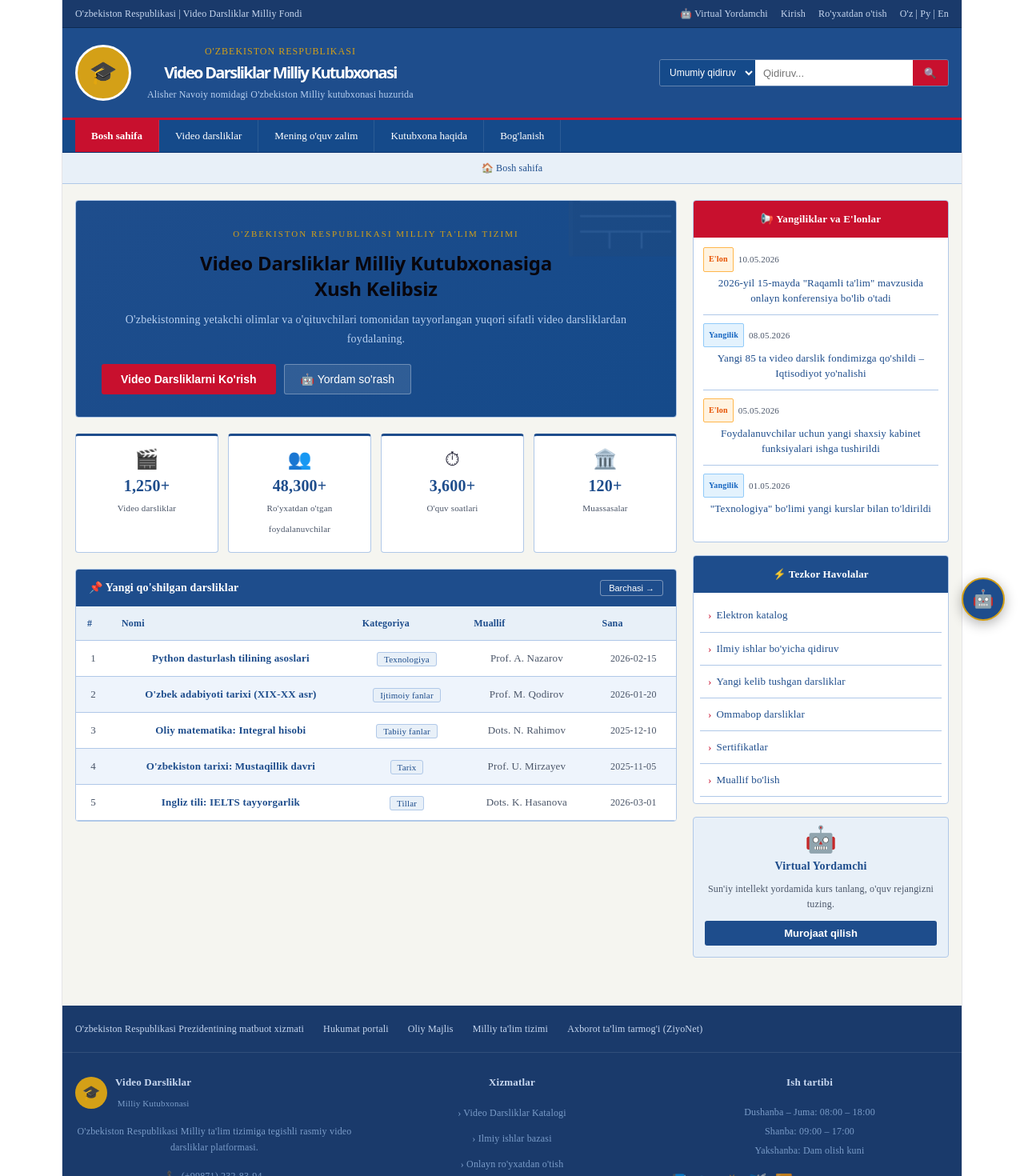
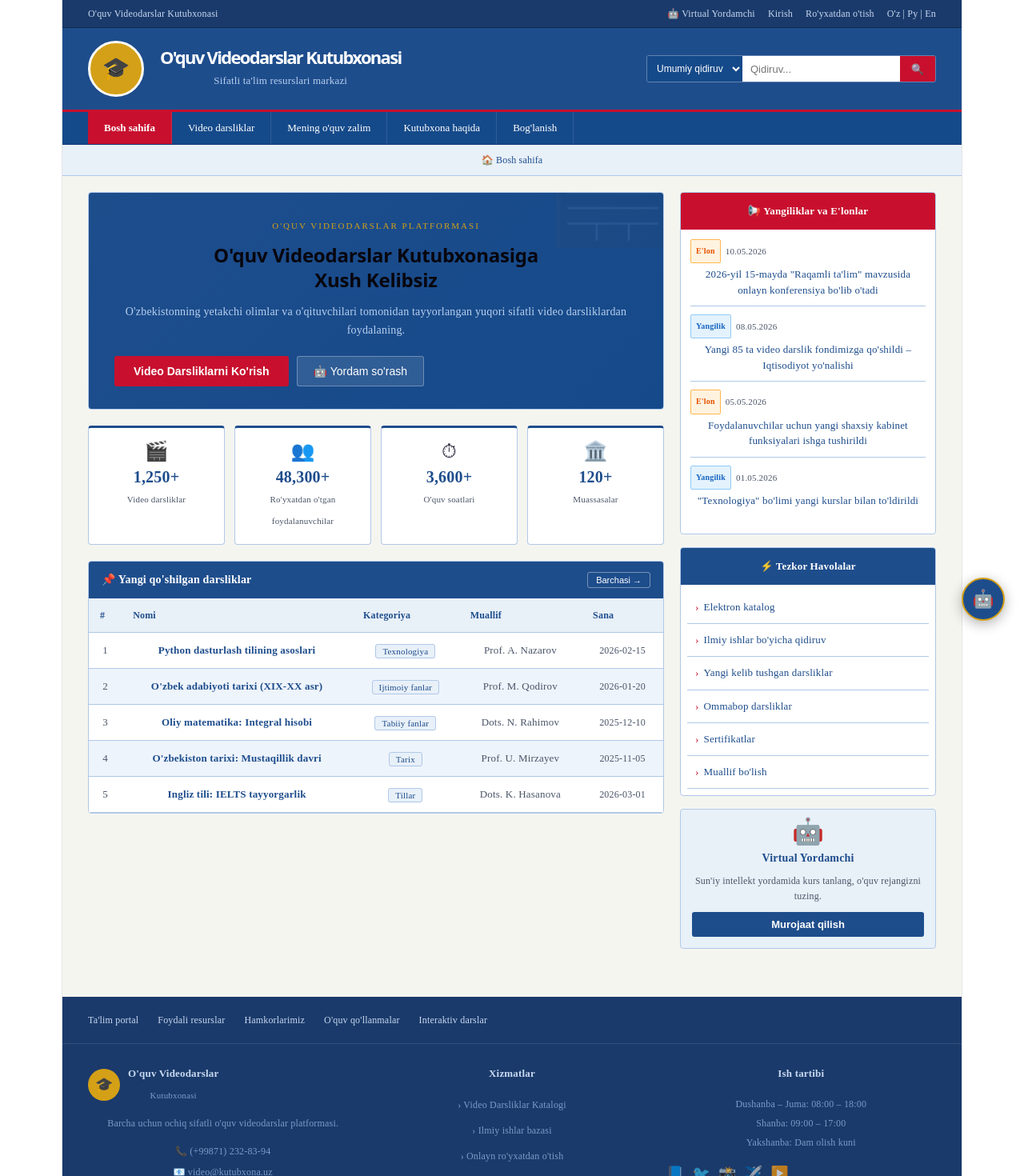
Before and after one commit to Creator4848/Videodars, a React (Vite) app: page / in a window 1280 px wide. Shown: the top 1470 px of the page at 80% size. Built offline with nearby package versions, Linux system fonts and the light colour scheme.

Commit message:
UI update for full width and text branding

```diff
--- a/src/App.jsx
+++ b/src/App.jsx
@@ -168,7 +168,7 @@ function AIModal({ onClose }) {
         body: JSON.stringify({
           model: "claude-sonnet-4-20250514",
           max_tokens: 1000,
-          system: "Sen O'zbekiston video darslar kutubxonasining virtual yordamchisisisan. O'zbek tilida xushmuomala va rasmiy tarzda javob ber. Kurs tanlash, mavzular bo'yicha yo'riqnoma berish, o'quv rejalari tuzish bo'yicha yordam ko'rsat. Platformada texnologiya, matematika, tarix, til, iqtisodiyot, san'at, tabiiy fanlar kurslari mavjud.",
+          system: "Sen O'quv videodarslar kutubxonasining virtual yordamchisisisan. O'zbek tilida xushmuomala va rasmiy tarzda javob ber. Kurs tanlash, mavzular bo'yicha yo'riqnoma berish, o'quv rejalari tuzish bo'yicha yordam ko'rsat. Platformada texnologiya, matematika, tarix, til, iqtisodiyot, san'at, tabiiy fanlar kurslari mavjud.",
           messages: [...hist, { role: "user", content: msg }]
         })
       });
@@ -239,8 +239,8 @@ export default function App() {
 
       {/* TOP BAR */}
       <div style={{ background: COLORS.headerTop, color: "#c8d8f0", fontSize: 12, padding: "4px 0", borderBottom: "1px solid #0d2a52" }}>
-        <div style={{ maxWidth: 1200, margin: "0 auto", padding: "0 16px", display: "flex", justifyContent: "space-between", alignItems: "center" }}>
-          <span>O'zbekiston Respublikasi | Video Darsliklar Milliy Fondi</span>
+        <div style={{ width: "100%", padding: "0 32px", display: "flex", justifyContent: "space-between", alignItems: "center", boxSizing: "border-box" }}>
+          <span>O'quv Videodarslar Kutubxonasi</span>
           <div style={{ display: "flex", gap: 16 }}>
             <span style={{ cursor: "pointer" }} onClick={() => setShowAI(true)}>🤖 Virtual Yordamchi</span>
             <span>Kirish</span>
@@ -252,12 +252,11 @@ export default function App() {
 
       {/* HEADER */}
       <header style={{ background: COLORS.headerMain, borderBottom: `3px solid ${COLORS.accent}` }}>
-        <div style={{ maxWidth: 1200, margin: "0 auto", padding: "16px 16px", display: "flex", alignItems: "center", gap: 20 }}>
+        <div style={{ width: "100%", padding: "16px 32px", display: "flex", alignItems: "center", gap: 20, boxSizing: "border-box" }}>
           <div style={{ width: 64, height: 64, background: COLORS.gold, borderRadius: "50%", display: "flex", alignItems: "center", justifyContent: "center", fontSize: 28, flexShrink: 0, border: "3px solid #fff" }}>🎓</div>
           <div>
-            <div style={{ color: COLORS.gold, fontSize: 12, letterSpacing: 1, marginBottom: 2 }}>O'ZBEKISTON RESPUBLIKASI</div>
-            <h1 style={{ color: "#fff", fontSize: 20, fontWeight: 700, margin: 0, lineHeight: 1.2 }}>Video Darsliklar Milliy Kutubxonasi</h1>
-            <div style={{ color: "#b8d0f0", fontSize: 12, marginTop: 2 }}>Alisher Navoiy nomidagi O'zbekiston Milliy kutubxonasi huzurida</div>
+            <h1 style={{ color: "#fff", fontSize: 22, fontWeight: 700, margin: 0, lineHeight: 1.2 }}>O'quv Videodarslar Kutubxonasi</h1>
+            <div style={{ color: "#b8d0f0", fontSize: 13, marginTop: 4 }}>Sifatli ta'lim resurslari markazi</div>
           </div>
           {/* Search */}
           <div style={{ flex: 1, display: "flex", justifyContent: "flex-end" }}>
@@ -277,7 +276,7 @@ export default function App() {
 
       {/* NAVIGATION */}
       <nav style={{ background: COLORS.navBg, borderBottom: `1px solid ${COLORS.navHover}` }}>
-        <div style={{ maxWidth: 1200, margin: "0 auto", padding: "0 16px", display: "flex" }}>
+        <div style={{ width: "100%", padding: "0 32px", display: "flex", boxSizing: "border-box" }}>
           {NAV.map(item => (
             <button key={item.id} onClick={() => setActiveTab(item.id)} style={{ background: activeTab === item.id ? COLORS.accent : "none", color: "#fff", border: "none", padding: "12px 20px", fontSize: 13, cursor: "pointer", fontFamily: "inherit", borderRight: "1px solid rgba(255,255,255,0.1)", fontWeight: activeTab === item.id ? 700 : 400, transition: "background 0.15s" }}
               onMouseEnter={e => { if (activeTab !== item.id) e.currentTarget.style.background = COLORS.navHover; }}
@@ -290,14 +289,14 @@ export default function App() {
 
       {/* BREADCRUMB */}
       <div style={{ background: COLORS.lightBlue, borderBottom: `1px solid ${COLORS.borderBlue}`, padding: "6px 0" }}>
-        <div style={{ maxWidth: 1200, margin: "0 auto", padding: "0 16px", fontSize: 12, color: COLORS.textMuted }}>
+        <div style={{ width: "100%", padding: "0 32px", fontSize: 12, color: COLORS.textMuted, boxSizing: "border-box" }}>
           🏠 <span style={{ color: COLORS.headerMain, cursor: "pointer" }} onClick={() => setActiveTab("main")}>Bosh sahifa</span>
           {activeTab !== "main" && <> &gt; <span style={{ color: COLORS.headerMain }}>{NAV.find(n => n.id === activeTab)?.label}</span></>}
         </div>
       </div>
 
       {/* MAIN CONTENT */}
-      <div style={{ maxWidth: 1200, margin: "0 auto", padding: "20px 16px" }}>
+      <div style={{ width: "100%", padding: "20px 32px", boxSizing: "border-box" }}>
 
         {/* ===== BOSH SAHIFA ===== */}
         {activeTab === "main" && (
@@ -306,8 +305,8 @@ export default function App() {
               {/* Banner */}
               <div style={{ background: `linear-gradient(135deg, ${COLORS.headerMain}, ${COLORS.navBg})`, color: "#fff", borderRadius: 4, padding: "28px 32px", marginBottom: 20, border: `1px solid ${COLORS.borderBlue}`, position: "relative", overflow: "hidden" }}>
                 <div style={{ position: "absolute", right: -20, top: -20, fontSize: 140, opacity: 0.07 }}>🎬</div>
-                <div style={{ color: COLORS.gold, fontSize: 11, letterSpacing: 2, marginBottom: 8 }}>O'ZBEKISTON RESPUBLIKASI MILLIY TA'LIM TIZIMI</div>
-                <h2 style={{ fontSize: 24, fontWeight: 700, margin: "0 0 12px", lineHeight: 1.3 }}>Video Darsliklar Milliy Kutubxonasiga<br />Xush Kelibsiz</h2>
+                <div style={{ color: COLORS.gold, fontSize: 11, letterSpacing: 2, marginBottom: 8 }}>O'QUV VIDEODARSLAR PLATFORMASI</div>
+                <h2 style={{ fontSize: 24, fontWeight: 700, margin: "0 0 12px", lineHeight: 1.3 }}>O'quv Videodarslar Kutubxonasiga<br />Xush Kelibsiz</h2>
                 <p style={{ color: "#b8d0f0", fontSize: 14, lineHeight: 1.7, marginBottom: 20 }}>O'zbekistonning yetakchi olimlar va o'qituvchilari tomonidan tayyorlangan yuqori sifatli video darsliklardan foydalaning.</p>
                 <div style={{ display: "flex", gap: 10 }}>
                   <button onClick={() => setActiveTab("catalog")} style={{ background: COLORS.accent, color: "#fff", border: "none", borderRadius: 3, padding: "10px 24px", fontSize: 14, fontWeight: 700, cursor: "pointer" }}>Video Darsliklarni Ko'rish</button>
@@ -527,8 +526,8 @@ export default function App() {
             <div style={{ background: COLORS.white, border: `1px solid ${COLORS.borderBlue}`, borderRadius: 4, overflow: "hidden" }}>
               <div style={{ background: COLORS.headerMain, color: "#fff", padding: "12px 20px", fontSize: 15, fontWeight: 700 }}>Kutubxona Haqida</div>
               <div style={{ padding: 24, lineHeight: 1.8, fontSize: 14, color: COLORS.text }}>
-                <p><strong>Video Darsliklar Milliy Kutubxonasi</strong> — O'zbekiston Respublikasining yetakchi olimlar va o'qituvchilari tomonidan yaratilgan video darsliklarni bir joyda jamlagan milliy platformadir.</p>
-                <p>Kutubxona O'zbekiston Respublikasi ta'lim vazirligi tasarrufida faoliyat yuritib, oliy ta'lim muassasalari, akademik institutlar va ilmiy markazlar bilan hamkorlikda ish olib boradi.</p>
+                <p><strong>O'quv Videodarslar Kutubxonasi</strong> — yetakchi olimlar va o'qituvchilari tomonidan yaratilgan video darsliklarni bir joyda jamlagan platformadir.</p>
+                <p>Kutubxona oliy ta'lim muassasalari, akademik institutlar va ilmiy markazlar bilan hamkorlikda ish olib boradi.</p>
                 <div style={{ background: COLORS.lightBlue, border: `1px solid ${COLORS.borderBlue}`, borderRadius: 4, padding: 14, margin: "16px 0" }}>
                   <strong style={{ color: COLORS.headerMain }}>Maqsad va vazifalar:</strong>
                   <ul style={{ margin: "8px 0 0", paddingLeft: 20 }}>
@@ -584,26 +583,26 @@ export default function App() {
       <footer style={{ background: COLORS.footerBg, color: COLORS.footerText, marginTop: 40 }}>
         {/* Links bar */}
         <div style={{ borderBottom: "1px solid rgba(255,255,255,0.1)", padding: "16px 0" }}>
-          <div style={{ maxWidth: 1200, margin: "0 auto", padding: "0 16px", display: "flex", gap: 24, flexWrap: "wrap", fontSize: 12 }}>
-            {["O'zbekiston Respublikasi Prezidentining matbuot xizmati", "Hukumat portali", "Oliy Majlis", "Milliy ta'lim tizimi", "Axborot ta'lim tarmog'i (ZiyoNet)"].map((link, i) => (
+          <div style={{ width: "100%", padding: "0 32px", display: "flex", gap: 24, flexWrap: "wrap", fontSize: 12, boxSizing: "border-box" }}>
+            {["Ta'lim portal", "Foydali resurslar", "Hamkorlarimiz", "O'quv qo'llanmalar", "Interaktiv darslar"].map((link, i) => (
               <span key={i} style={{ cursor: "pointer", color: COLORS.footerText }} onMouseEnter={e => e.currentTarget.style.color = "#fff"} onMouseLeave={e => e.currentTarget.style.color = COLORS.footerText}>{link}</span>
             ))}
           </div>
         </div>
         {/* Main footer */}
-        <div style={{ maxWidth: 1200, margin: "0 auto", padding: "24px 16px", display: "grid", gridTemplateColumns: "1fr 1fr 1fr", gap: 24 }}>
+        <div style={{ width: "100%", padding: "24px 32px", display: "grid", gridTemplateColumns: "1fr 1fr 1fr", gap: 24, boxSizing: "border-box" }}>
           <div>
             <div style={{ display: "flex", alignItems: "center", gap: 10, marginBottom: 12 }}>
               <div style={{ width: 40, height: 40, background: COLORS.gold, borderRadius: "50%", display: "flex", alignItems: "center", justifyContent: "center", fontSize: 18 }}>🎓</div>
               <div>
-                <div style={{ fontWeight: 700, fontSize: 13 }}>Video Darsliklar</div>
-                <div style={{ fontSize: 11, color: "#7a9cc8" }}>Milliy Kutubxonasi</div>
+                <div style={{ fontWeight: 700, fontSize: 13 }}>O'quv Videodarslar</div>
+                <div style={{ fontSize: 11, color: "#7a9cc8" }}>Kutubxonasi</div>
               </div>
             </div>
-            <p style={{ fontSize: 12, color: "#7a9cc8", lineHeight: 1.7, margin: 0 }}>O'zbekiston Respublikasi Milliy ta'lim tizimiga tegishli rasmiy video darsliklar platformasi.</p>
+            <p style={{ fontSize: 12, color: "#7a9cc8", lineHeight: 1.7, margin: 0 }}>Barcha uchun ochiq sifatli o'quv videodarslar platformasi.</p>
             <div style={{ marginTop: 12, fontSize: 12, color: "#7a9cc8" }}>
               <div>📞 (+99871) 232-83-94</div>
-              <div>📧 video@natlib.uz</div>
+              <div>📧 video@kutubxona.uz</div>
             </div>
           </div>
           <div>
@@ -627,7 +626,7 @@ export default function App() {
           </div>
         </div>
         <div style={{ borderTop: "1px solid rgba(255,255,255,0.1)", padding: "12px 16px", textAlign: "center", fontSize: 11, color: "#7a9cc8" }}>
-          © 2026 O'zbekiston Respublikasi Video Darsliklar Milliy Kutubxonasi. Barcha huquqlar himoyalangan.
+          © 2026 O'quv Videodarslar Kutubxonasi. Barcha huquqlar himoyalangan.
         </div>
       </footer>
 
```
